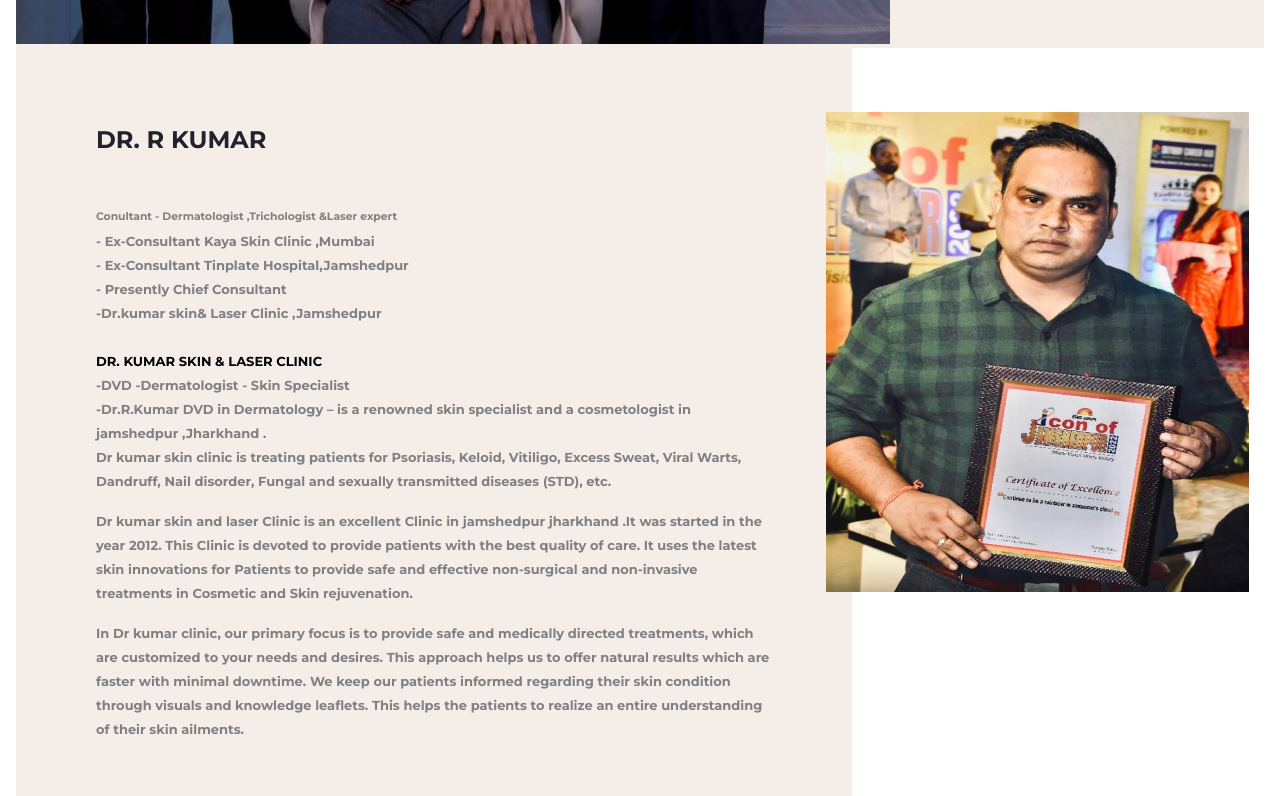
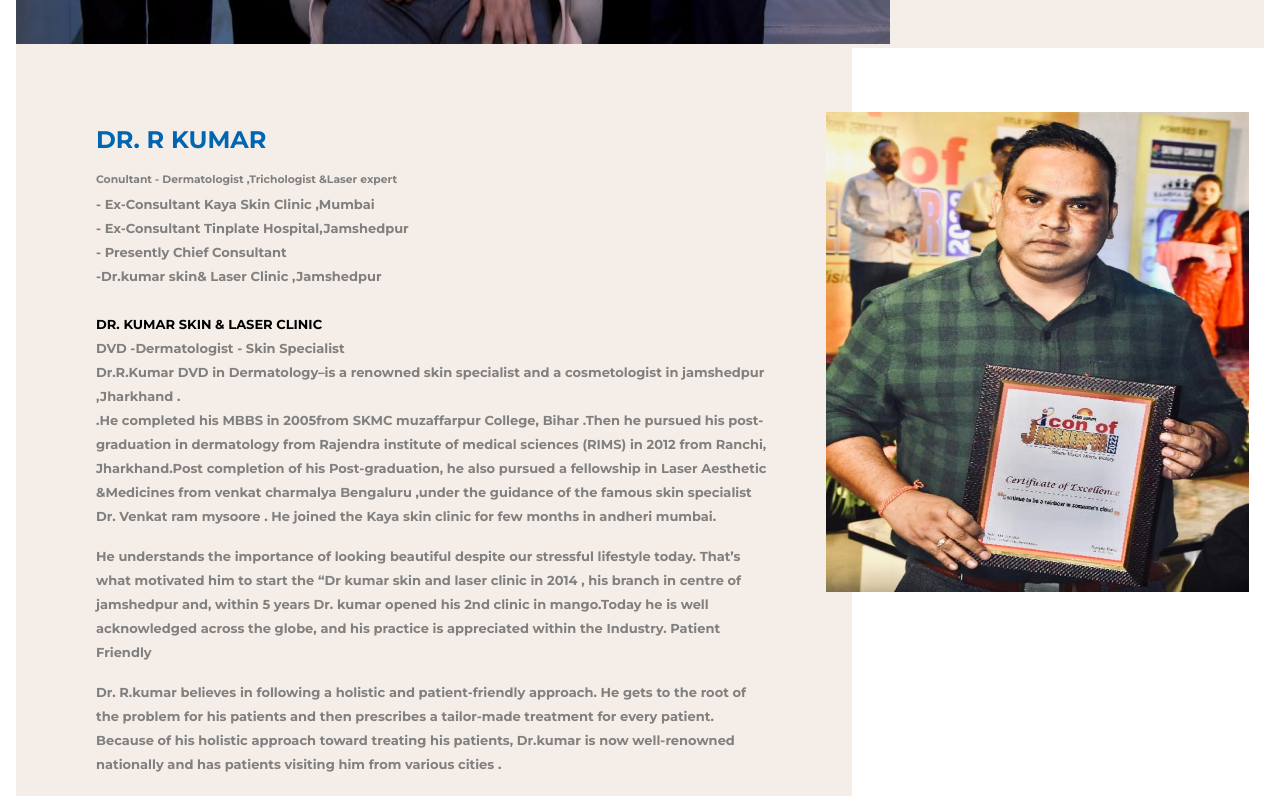
Before and after one commit to punitdiwan/drrkumar-new, a Next.js app: page / in a window 1280 px wide. Shown: the part 1060-1856 px from the top of the page. Built offline with nearby package versions, Linux system fonts and the light colour scheme.

Commit message:
change details

```diff
--- a/Components/Carousels.js
+++ b/Components/Carousels.js
@@ -50,10 +50,10 @@ const Carousels = () => {
             </div>
           </li>
         </div> */}
-        <div className="carousel-image">
+        {/*<div className="carousel-image">
           <li class="cards_item" id="carousel-item">
             <div class="card_new">
-              <div class="card_image">
+               <div class="card_image">
                 <img
                   src="./images/Eye-rejuvenation.jpg"
                   style={{ height: "300px", width: "fit-content" }}
@@ -73,7 +73,7 @@ const Carousels = () => {
               </div>
             </div>
           </li>
-        </div>
+        </div>*/}
         <div className="carousel-image">
           <li class="cards_item" id="carousel-item">
             <div class="card_new">
--- a/Components/Home1.js
+++ b/Components/Home1.js
@@ -11,8 +11,8 @@ const Home1 = () => {
           <img src="./img1/home.jpeg" />
         </div>
         <div className="card">
-          <h4 style={{ color: "#0066b2" }}>DR KUMAR SKIN  AND LASER   CLINIC</h4>
-          <h6 className="light-bold">
+          <h2 style={{ color: "#0066b2" }}>DR KUMAR SKIN  AND LASER   CLINIC</h2>
+          <h6 className="light-bold-1">
             Healthy, beautiful skin makes the best first impression
           </h6>
           <p className="light-size">
--- a/Components/Home2.js
+++ b/Components/Home2.js
@@ -49,7 +49,7 @@ const Home2 = () => {
         </div>
         <div className="card1">
           {/* <h5>MEDICAL – SURGICAL – COSMETIC</h5> */}
-          <p className="light-bold">DR. R KUMAR </p>
+          <p className="light-bold " >DR. R KUMAR </p>
           <p className="light-size">
             <h5>Conultant - Dermatologist ,Trichologist &Laser expert</h5>
             <ul>
@@ -61,15 +61,14 @@ const Home2 = () => {
             <br />
             <ul>
               <li className="bold" style={{ color: "black" }}>DR. KUMAR SKIN & LASER CLINIC</li>
-              <li>-DVD -Dermatologist - Skin Specialist</li>
-              <li>-Dr.R.Kumar DVD in Dermatology – is a renowned skin specialist and a cosmetologist in jamshedpur ,Jharkhand .</li>
+              <li>DVD -Dermatologist - Skin Specialist</li>
+              <li>Dr.R.Kumar DVD in Dermatology–is a renowned skin specialist and a cosmetologist in jamshedpur ,Jharkhand .</li>
 
             </ul>
-            <p>Dr kumar skin clinic is treating patients for Psoriasis, Keloid, Vitiligo, Excess Sweat, Viral Warts, Dandruff, Nail disorder, Fungal and sexually transmitted diseases (STD), etc.</p>
-            <p>Dr kumar skin and laser Clinic is an excellent Clinic in jamshedpur jharkhand .It was started in the year 2012.
-              This Clinic is devoted to provide patients with the best quality of care. It uses the latest skin innovations for Patients to provide safe and effective non-surgical and non-invasive treatments in Cosmetic and Skin rejuvenation.</p>
-            <p>In Dr kumar clinic, our primary focus is to provide safe and medically directed treatments, which are customized to your needs and desires. This approach helps us to offer natural results which are faster with minimal downtime.
-              We keep our patients informed regarding their skin condition through visuals and knowledge leaflets. This helps the patients to realize an entire understanding of their skin ailments.</p>
+            <p>.He completed his MBBS in 2005from SKMC muzaffarpur College, Bihar .Then he pursued his post-graduation in dermatology from Rajendra institute of medical sciences (RIMS) in 2012 from Ranchi, Jharkhand.Post completion of his Post-graduation, he also pursued a fellowship in Laser Aesthetic &Medicines from venkat charmalya Bengaluru ,under the guidance of the famous skin specialist Dr. Venkat ram mysoore . He joined the Kaya skin clinic for few months in andheri mumbai.</p>
+            <p>He understands the importance of looking beautiful despite our stressful lifestyle today. That’s what motivated him to start the “Dr kumar skin and laser clinic in 2014 , his branch in centre of jamshedpur and, within 5 years Dr. kumar opened his 2nd clinic in mango.Today he is well acknowledged across the globe, and his practice is appreciated within the Industry. Patient Friendly</p>
+            <p>Dr. R.kumar believes in following a holistic and patient-friendly approach. He gets to the root of the problem for his patients and then prescribes a tailor-made treatment for every patient. Because of his holistic approach toward treating his patients, Dr.kumar is now well-renowned nationally and has patients visiting him from various cities .</p>
+            <p>He is also actively spreading awareness about skin-related issues by differentiating between the facts and myths attached to it. He is a sought-after Dermatologist who is registered with famous medical associations like IMA, ISPD, ACSI, and CDSI ,AAD and many more association related to dermats .He also travels a lot within India and internationally to attend workshops and conferences and was also invited once as a keynote speaker where he shared his knowledge with other doctors. He has also published his articles in various news paper and print media .</p>
           </p>
 
           {/* <p className="light-size">Post completion of his Post-graduation, he also pursued a fellowship in Laser Aesthetic &Medicines from venkat charmalya Bengaluru ,under the guidance of the famous skin specialist Dr. Venkat ram mysoore .
--- a/styles/globals.css
+++ b/styles/globals.css
@@ -180,8 +180,13 @@
 .light-bold {
   font-size: x-large;
   font-weight: bold;
-}
-
+  color: #0066b2;
+}
+.light-bold-1 {
+  font-size: x-large;
+  font-weight: bold;
+
+}
 .light-size {
   line-height: 1.5rem;
   color: grey;
@@ -845,6 +850,7 @@ li {
   flex-direction: column;
   gap: 1rem;
   color: grey;
+
 }
 
 .the-visit-1>h4 {
```
Also changed, not shown: pages/theclinic.js (+4 -4 lines).
